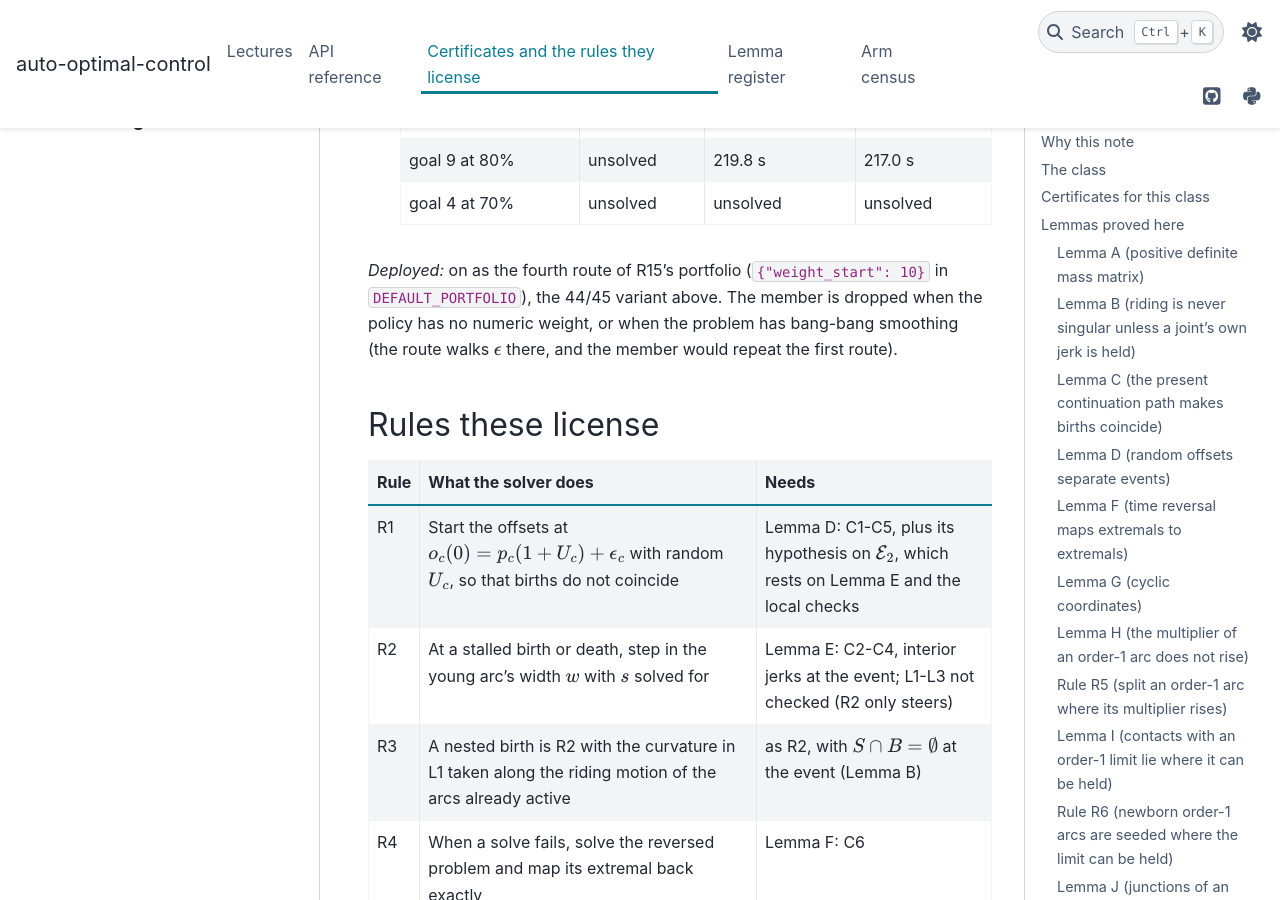
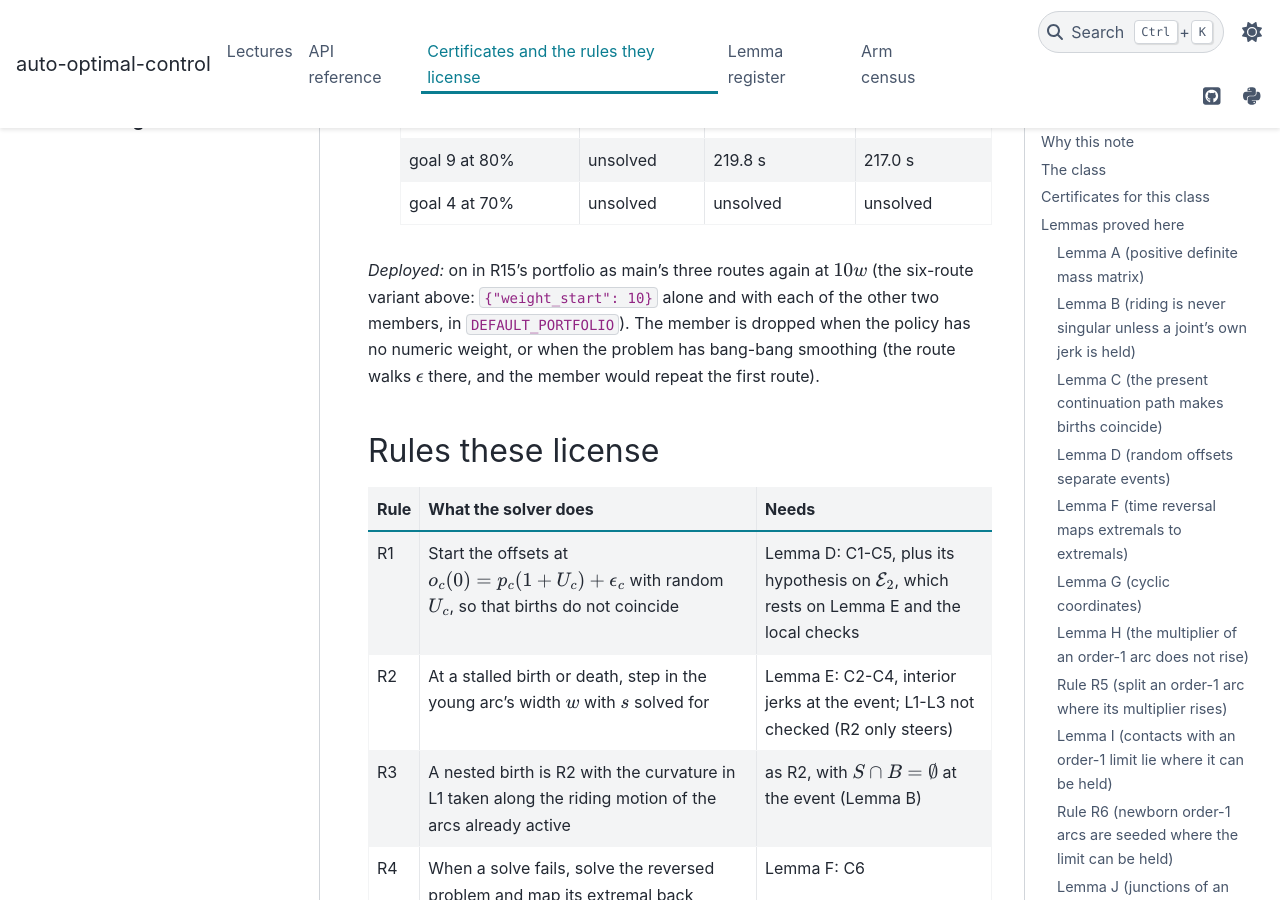
Before and after one commit to idm23/auto-optimal-control, a Sphinx documentation site: the page built from docs/notes/structure_certificates.md, in a window 1280 px wide and 900 px high, scrolled down 31017 px. Built offline with Sphinx 7.4.7 and the PyData theme 0.15.4, drawn with Linux system fonts in a browser that asks for light colours; some of the changed text lies outside the part shown.

Commit message:
R15's portfolio: main's three routes at w and again at 10 w
Six routes per case (R24 with the first route, the other offset draw and
sequential births). Census: 44/45 and 42 under 60 s, against 44 and 40 for
the four routes and 43 and 41 for main; 536 s against 738 s on the 43 cases
main also solves.

Co-Authored-By: Claude Opus 5.5 <noreply@anthropic.com>

```diff
--- a/docs/notes/structure_certificates.md
+++ b/docs/notes/structure_certificates.md
@@ -869,8 +869,9 @@ of the edge, where the exact one does not exist (Lemma B fails there).
 ### Rule R15 (a portfolio of routes)
 
 *Rule:* when the active-set route fails, try the next route of a portfolio:
-another draw of the offsets, then sequential births, then (Rule R24) the
-route started at ten times the secondary weight (`Homotopy.portfolio`).
+another draw of the offsets, then sequential births, then (Rule R24) these
+three routes again, started at ten times the secondary weight
+(`Homotopy.portfolio`).
 Every route may use all the time left, and a route that sets no new low of
 its offsets for `stall_seconds` (60 s) yields to the next.
 
@@ -1219,8 +1220,9 @@ $O(1/w)$, so Newton's radius is $O(w)$.
   | goal 9 at 80% | unsolved | 219.8 s | 217.0 s |
   | goal 4 at 70% | unsolved | unsolved | unsolved |
 
-*Deployed:* on as the fourth route of R15's portfolio (`{"weight_start": 10}`
-in `DEFAULT_PORTFOLIO`), the 44/45 variant above. The member is dropped when
+*Deployed:* on in R15's portfolio as main's three routes again at $10w$ (the
+six-route variant above: `{"weight_start": 10}` alone and with each of the
+other two members, in `DEFAULT_PORTFOLIO`). The member is dropped when
 the policy has no numeric weight, or when the problem has bang-bang smoothing
 (the route walks $\epsilon$ there, and the member would repeat the first route).
 
```
Also changed, not shown: 1 other file.
